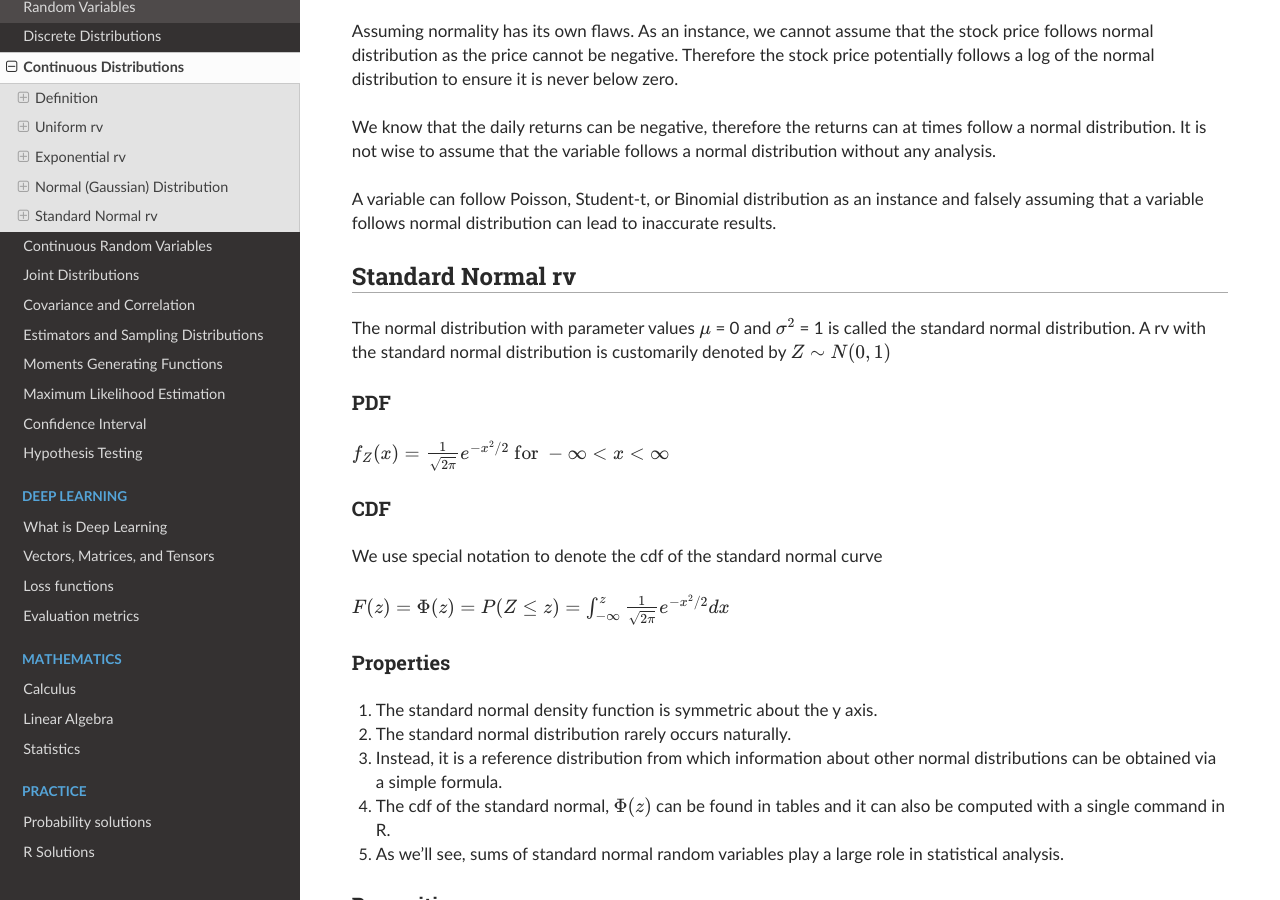
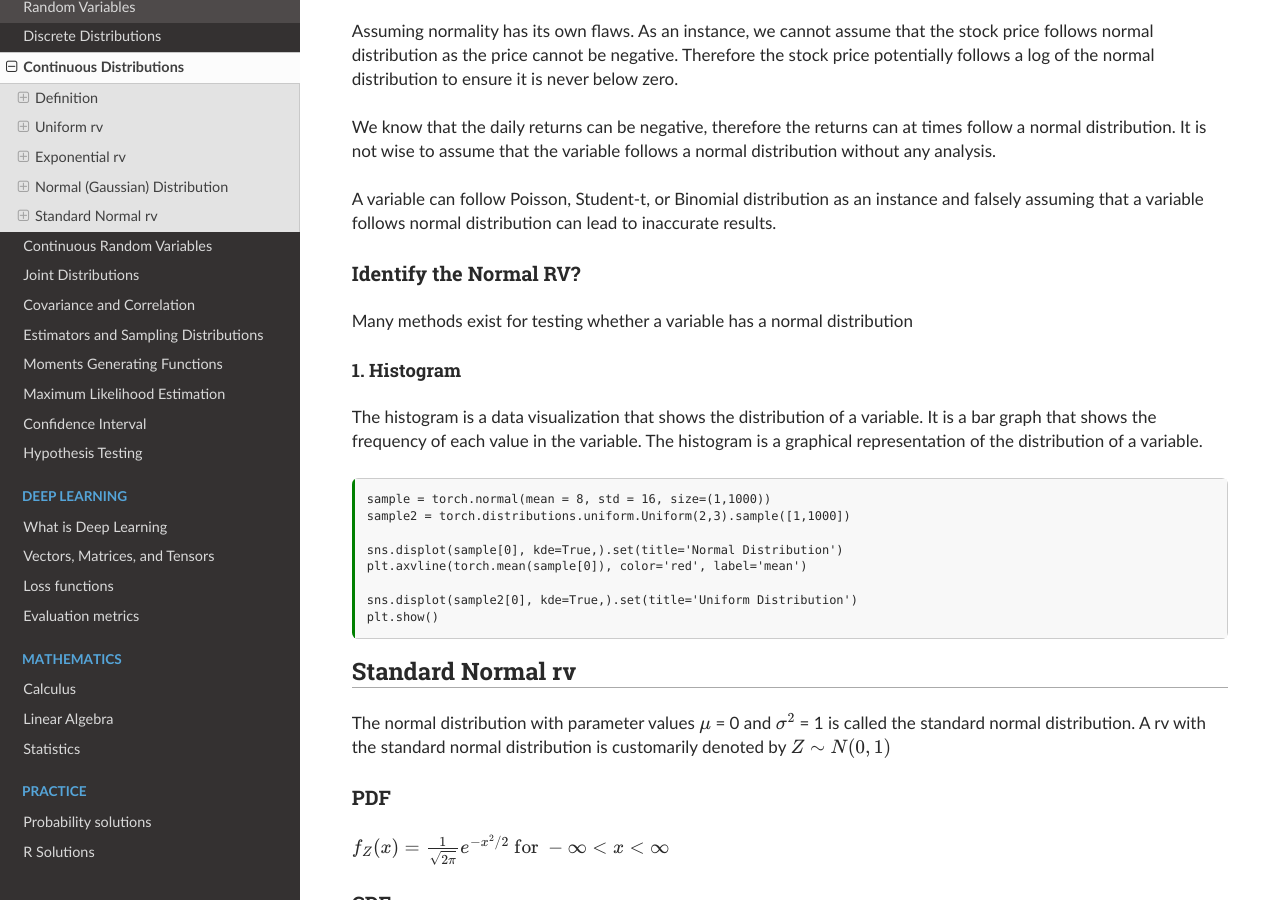
Before and after one commit to akkefa/ml-notes, a Sphinx documentation site: the page built from docs/probability/continuous_distributions.md, in a window 1280 px wide and 900 px high, scrolled down 7892 px. Built offline with Sphinx 7.4.7 and the Read the Docs theme 2.0.0, drawn with Linux system fonts in a browser that asks for light colours.

Commit message:
new changes

````diff
--- a/docs/probability/continuous_distributions.md
+++ b/docs/probability/continuous_distributions.md
@@ -282,6 +282,25 @@ It is not wise to assume that the variable follows a normal distribution without
 A variable can follow Poisson, Student-t, or Binomial distribution as an instance and falsely assuming that a
 variable follows normal distribution can lead to inaccurate results.
 
+### Identify the Normal RV?
+Many methods exist for testing whether a variable has a normal distribution
+
+#### 1. Histogram
+The histogram is a data visualization that shows the distribution of a variable.  It is a bar graph that shows the
+frequency of each value in the variable.  The histogram is a graphical representation of the distribution of a variable.
+
+```{code-cell}
+sample = torch.normal(mean = 8, std = 16, size=(1,1000))
+sample2 = torch.distributions.uniform.Uniform(2,3).sample([1,1000])
+
+sns.displot(sample[0], kde=True,).set(title='Normal Distribution')
+plt.axvline(torch.mean(sample[0]), color='red', label='mean')
+
+sns.displot(sample2[0], kde=True,).set(title='Uniform Distribution')
+plt.show()
+
+```
+
 ## Standard Normal rv
 
 The normal distribution with parameter values $\mu$ = 0 and $\sigma^2$ = 1 is called the standard normal
````
